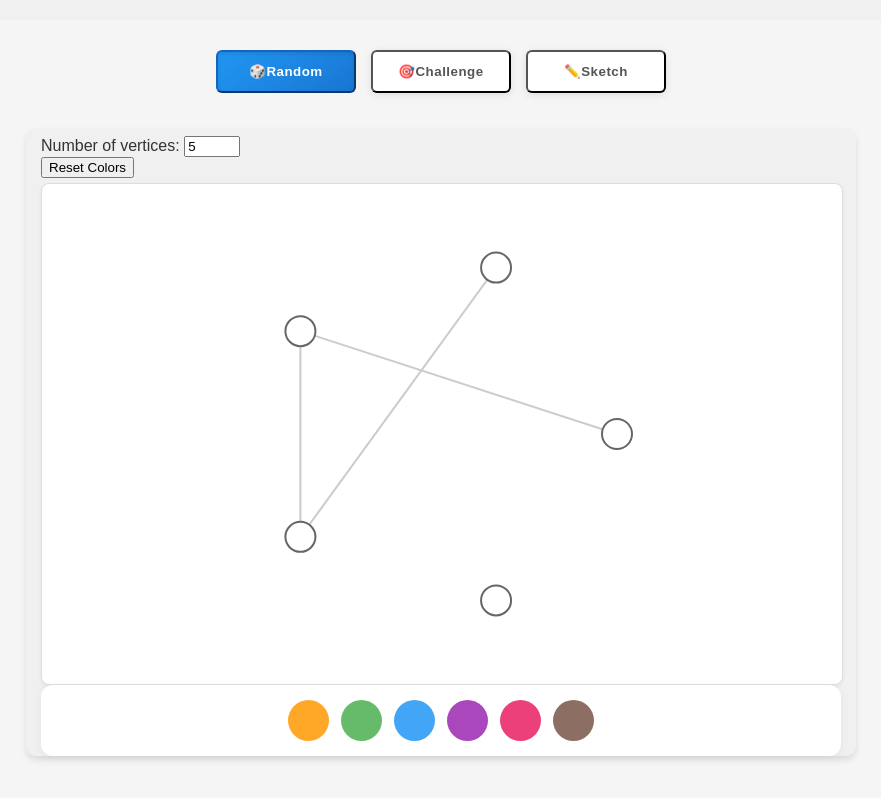
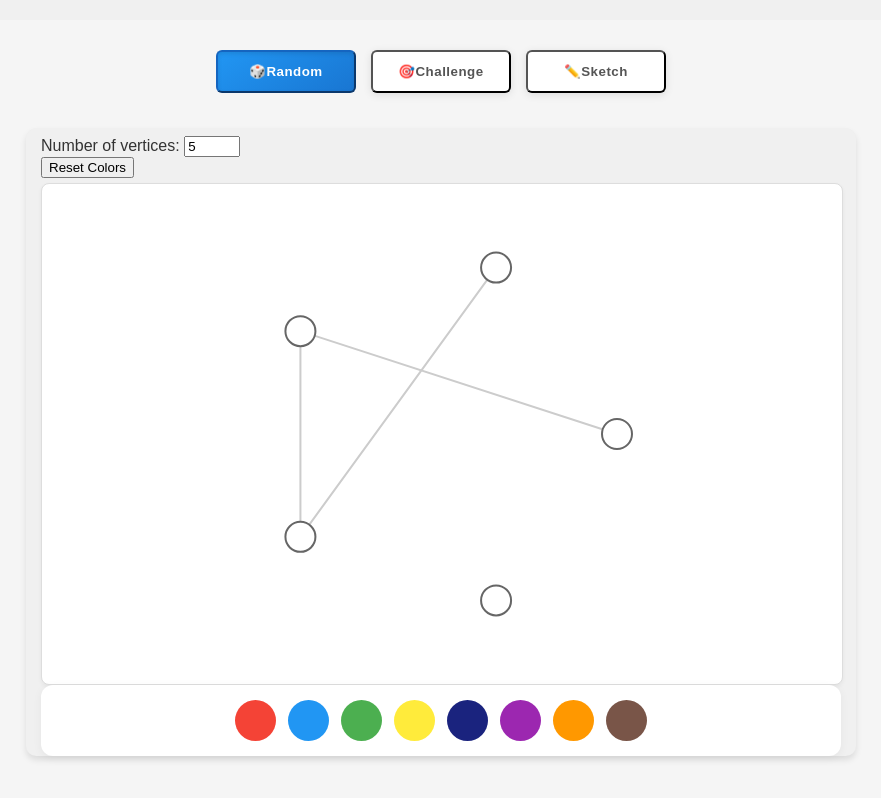
Before and after one commit to Reben80/chromatic-number-new-, a plain HTML site: page index.html in a window 1280 px wide. Shown: the whole page, without its empty margins (199-1080 px from the left). Drawn offline with Linux system fonts and the light colour scheme.

Commit message:
Initial commit: Graph Coloring Game implementation

```diff
--- a/graph-coloring.css
+++ b/graph-coloring.css
@@ -141,6 +141,7 @@ body {
     background: white;
     border-radius: 12px;
     box-shadow: 0 2px 10px rgba(0,0,0,0.05);
+    min-width: 300px;
 }
 
 .color-option {
@@ -164,50 +165,132 @@ body {
 
 /* Challenge buttons */
 .challenge-button {
-    position: relative;
-    padding: 12px 10px;
-    border: none;
+    display: flex;
+    align-items: center;
+    gap: 12px;
+    padding: 12px 20px;
+    background: white;
     border-radius: 8px;
-    background: #f8f9fa;
     cursor: pointer;
-    min-height: 70px;
-    min-width: 90px; /* Added minimum width */
-    flex: 1;
-    max-width: 150px; /* Added maximum width */
-    display: flex;
-    flex-direction: column;
-    align-items: center;
-    justify-content: center;
-    gap: 4px;
-    box-shadow: 0 2px 8px rgba(0,0,0,0.05);
     transition: all 0.3s ease;
+    box-shadow: 0 1px 3px rgba(0,0,0,0.1);
 }
 
-.challenge-button:hover {
-    transform: translateY(-2px);
-    box-shadow: 0 4px 8px rgba(0,0,0,0.1);
+.challenge-number {
+    font-weight: 600;
+    font-size: 16px;
+    color: #2E7D32;
+    min-width: 100px;
+    display: flex;
+    align-items: center;
+    gap: 8px;
+}
+
+.challenge-desc {
+    color: #424242;
+    font-size: 14px;
+    display: flex;
+    align-items: center;
+    gap: 6px;
+}
+
+.lock-icon {
+    font-size: 18px;
+    color: #757575;
+    margin-right: 8px;
+}
+
+.locked {
+    background: #f5f5f5;
+    cursor: not-allowed;
+}
+
+.locked .challenge-number {
+    color: #9e9e9e;
+}
+
+.challenge-button:not(.locked):hover {
+    transform: translateY(-1px);
+    box-shadow: 0 3px 8px rgba(0,0,0,0.08);
+}
+
+/* Same colors but with better hover states */
+#verticesBtn, button:contains("Vertices") {
+    border-color: #43A047;
+    color: #2E7D32;
+}
+#verticesBtn:hover, button:contains("Vertices"):hover {
+    background: #f1f8f1;
+}
+
+#edgesBtn, button:contains("Edges") {
+    border-color: #1E88E5;
+    color: #1565C0;
+}
+#edgesBtn:hover, button:contains("Edges"):hover {
+    background: #f1f7fd;
+}
+
+#deleteBtn, button:contains("Delete") {
+    border-color: #E53935;
+    color: #C62828;
+}
+#deleteBtn:hover, button:contains("Delete"):hover {
+    background: #fef5f5;
+}
+
+#playBtn, button:contains("Play") {
+    border-color: #FB8C00;
+    color: #EF6C00;
+}
+#playBtn:hover, button:contains("Play"):hover {
+    background: #fff8f0;
+}
+
+/* Same active states but smoother */
+.challenge-button.active {
+    background: linear-gradient(145deg, #2E7D32, #388E3C) !important;
+    border-color: #1B5E20 !important;
+    color: #ffffff !important;
+    font-weight: 600;
+    transform: translateY(1px);
+    box-shadow: 0 2px 8px rgba(46, 125, 50, 0.4);
+    text-shadow: 0 1px 2px rgba(0,0,0,0.1);
+    letter-spacing: 0.5px;
+}
+
+#verticesBtn.active {
+    background: #4CAF50 !important;
+    border-color: #43A047 !important;
+}
+
+#edgesBtn.active {
+    background: #2196F3 !important;
+    border-color: #1E88E5 !important;
+}
+
+#deleteBtn.active {
+    background: #f44336 !important;
+    border-color: #E53935 !important;
+}
+
+#playBtn.active {
+    background: #FF9800 !important;
+    border-color: #FB8C00 !important;
 }
 
 .challenge-button.completed {
-    background: linear-gradient(135deg, #4CAF50 0%, #45a049 100%);
-    color: white;
-    border-color: #45a049;
+    background: linear-gradient(145deg, #f0f7f0, #e8f5e9);
+    border: 1px solid #81c784;
 }
 
-.challenge-button.completed::after {
-    content: "✓";
-    position: absolute;
-    top: 6px;
-    right: 6px;
-    font-size: 12px;
+.challenge-button.completed .challenge-number {
+    color: #2E7D32;
 }
 
-.challenge-button .challenge-desc {
-    display: block;
-    font-size: 0.8em;
-    font-weight: normal;
-    margin-top: 5px;
-    color: #666;
+.challenge-button.completed .challenge-desc {
+    color: #43A047;
+    font-weight: 500;
 }
 
 /* Game messages */
@@ -275,14 +358,42 @@ body {
 }
 
 /* Sketch button variants */
-#verticesBtn.active { background: #4CAF50; }
-#edgesBtn.active { background: #2196F3; }
-#deleteBtn.active { background: #f44336; }
-#playBtn.active { background: #FF9800; }
+#verticesBtn.active {
+    background: #4CAF50 !important; /* Green */
+    color: white !important;
+    border-color: #4CAF50 !important;
+}
+
+#edgesBtn.active {
+    background: #2196F3 !important; /* Blue */
+    color: white !important;
+    border-color: #2196F3 !important;
+}
+
+#deleteBtn.active {
+    background: #f44336 !important; /* Red */
+    color: white !important;
+    border-color: #f44336 !important;
+}
+
+#playBtn.active {
+    background: #FF9800 !important; /* Orange */
+    color: white !important;
+    border-color: #FF9800 !important;
+}
+
 #resetBtn {
-    background: #757575;
-    color: white;
+    background: #757575 !important; /* Gray */
+    color: white !important;
+    border-color: #757575 !important;
 }
+
+/* Add hover states */
+#verticesBtn:hover { background: #45a049; }
+#edgesBtn:hover { background: #1e88e5; }
+#deleteBtn:hover { background: #e53935; }
+#playBtn:hover { background: #fb8c00; }
+#resetBtn:hover { background: #616161; }
 
 /* Responsive styles */
 @media (max-width: 768px) {
@@ -339,3 +450,36 @@ body {
         transform: translateX(-50%) translateY(0);
     }
 }
+
+/* Add specific styles for each color button */
+.color-button[data-color="#f44336"] { order: 1; }  /* red */
+.color-button[data-color="#2196F3"] { order: 2; }  /* blue */
+.color-button[data-color="#4CAF50"] { order: 3; }  /* green */
+.color-button[data-color="#FFC107"] { order: 4; }  /* yellow */
+.color-button[data-color="#1a237e"] { order: 5; }  /* dark blue */
+.color-button[data-color="#9C27B0"] { order: 6; }  /* purple */
+.color-button[data-color="#FF9800"] { order: 7; }  /* orange */
+
+/* Challenge container styles */
+.challenge-container {
+    display: flex;
+    align-items: center;
+    gap: 12px;
+    padding: 12px 20px;
+    background: white;
+    border-radius: 8px;
+    box-shadow: 0 1px 3px rgba(0,0,0,0.1);
+    transition: all 0.3s ease;
+}
+
+.challenge-container:hover {
+    transform: translateY(-1px);
+    box-shadow: 0 3px 8px rgba(0,0,0,0.08);
+}
+
+/* Challenge icon/number styles */
+.challenge-icon {
+    font-size: 20px;
+    min-width: 30px;
+    color: #2E7D32; /* Same green as active buttons */
+}
--- a/graph-coloring.js
+++ b/graph-coloring.js
@@ -19,7 +19,16 @@ let currentMode = 'random';
 let sketchState = 'vertices'; // 'vertices' or 'edges'
 let selectedVertex = null;
 
-const colors = ['#FFA726', '#66BB6A', '#42A5F5', '#AB47BC', '#EC407A', '#8D6E63'];
+const colors = [
+    '#f44336',  // Red
+    '#2196F3',  // Light Blue
+    '#4CAF50',  // Green
+    '#FFEB3B',  // Bright Yellow
+    '#1a237e',  // Dark Blue
+    '#9C27B0',  // Purple
+    '#FF9800',  // Orange
+    '#795548'   // Brown
+];
 
 const challenges = [
     // Challenge 1:Triangle-Based Graph
@@ -1026,18 +1035,7 @@ function createModeButtons() {
     });
 }
 
-// Add icons to sketch buttons
-function createSketchButtons() {
-    const buttons = [
-        { text: 'Vertices', icon: '⚪' },
-        { text: 'Edges', icon: '↔️' },
-        { text: 'Delete', icon: '🗑️' },
-        { text: 'Play', icon: '▶️' },
-        { text: 'Reset', icon: '🔄' }
-    ];
 
-    // ... button creation code
-}
 
 // Enhance color palette with color picker
 function setupColorPalette() {
@@ -1232,7 +1230,8 @@ function createColorPalette() {
         '#FFC107',  // yellow
         '#1a237e',  // dark blue
         '#9C27B0',  // purple
-        '#FF9800'   // orange
+        '#FF9800',  // orange
+        '#795548'   // brown
     ];
 
     const palette = document.getElementById('colorPalette');
@@ -1266,3 +1265,52 @@ function createColorPalette() {
         palette.firstChild.click();
     }
 }
+
+// Add How to Play button
+function addHowToPlayButton() {
+    const howToPlayBtn = document.createElement('button');
+    howToPlayBtn.className = 'how-to-play-btn';
+    howToPlayBtn.innerHTML = '❓ How to Play';
+
+    howToPlayBtn.addEventListener('click', showHowToPlay);
+
+    // Add it to your header or controls area
+    const container = document.getElementById('controls'); // or wherever you want to place it
+    container.appendChild(howToPlayBtn);
+}
+
+// Show How to Play modal
+function showHowToPlay() {
+    const modal = document.createElement('div');
+    modal.className = 'how-to-play-modal';
+    modal.innerHTML = `
+        <div class="modal-content">
+            <h2>🎮 How to Play</h2>
+            <div class="instructions">
+                <p><strong>Sketch Mode:</strong></p>
+                <ul>
+                    <li>🟢 <strong>Vertices:</strong> Click to add points</li>
+                    <li>↔️ <strong>Edges:</strong> Connect two points</li>
+                    <li>🗑️ <strong>Delete:</strong> Remove points or connections</li>
+                    <li>▶️ <strong>Play:</strong> Start coloring your graph</li>
+                </ul>
+                <p><strong>Coloring Mode:</strong></p>
+                <ul>
+                    <li>Click a vertex to select it</li>
+                    <li>Choose a color from the palette</li>
+                    <li>Connected vertices can't share the same color!</li>
+                </ul>
+            </div>
+            <button class="close-modal">Got it!</button>
+        </div>
+    `;
+
+    document.body.appendChild(modal);
+
+    // Close modal when clicking close button or outside
+    const closeBtn = modal.querySelector('.close-modal');
+    closeBtn.onclick = () => modal.remove();
+    modal.onclick = (e) => {
+        if (e.target === modal) modal.remove();
+    };
+}
```
